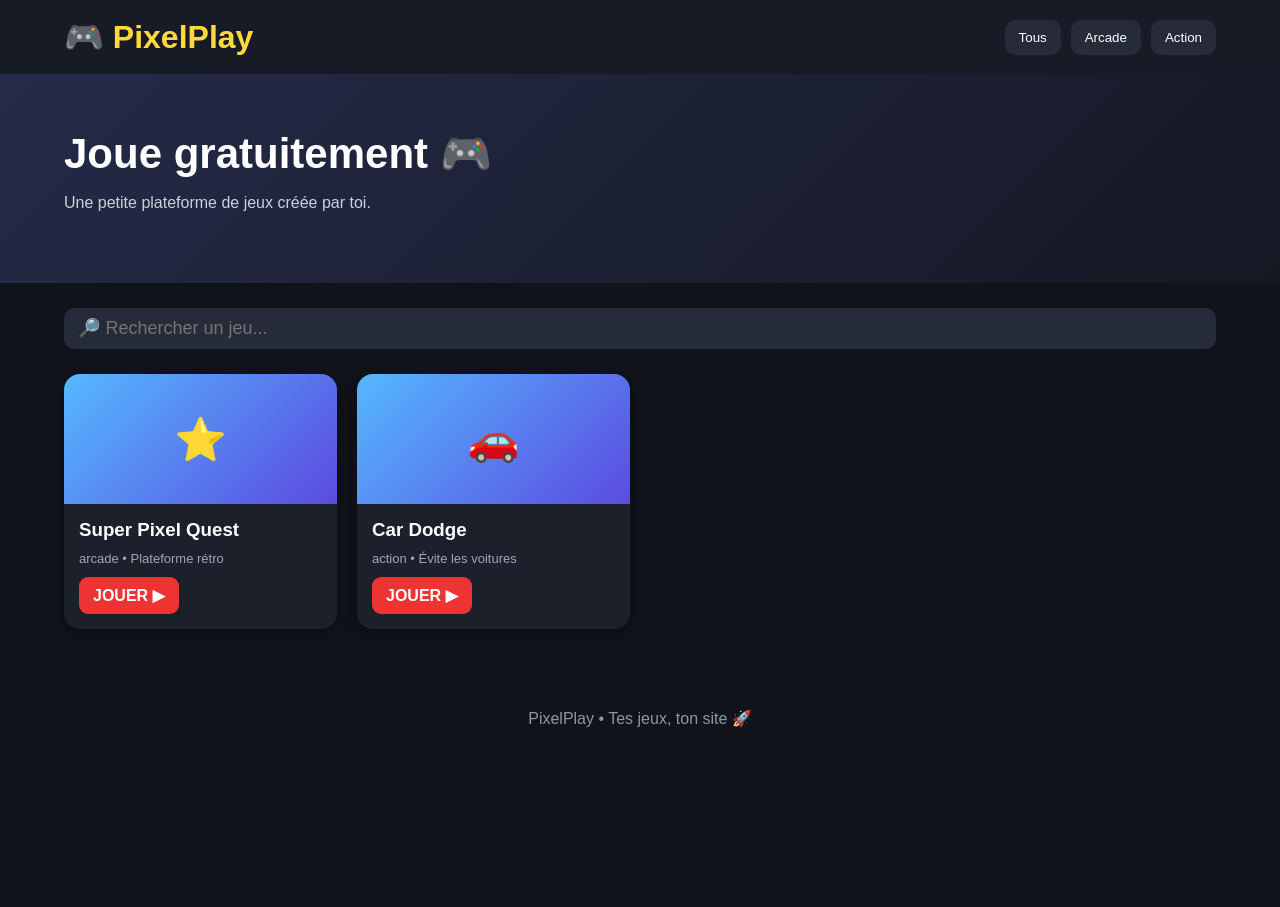
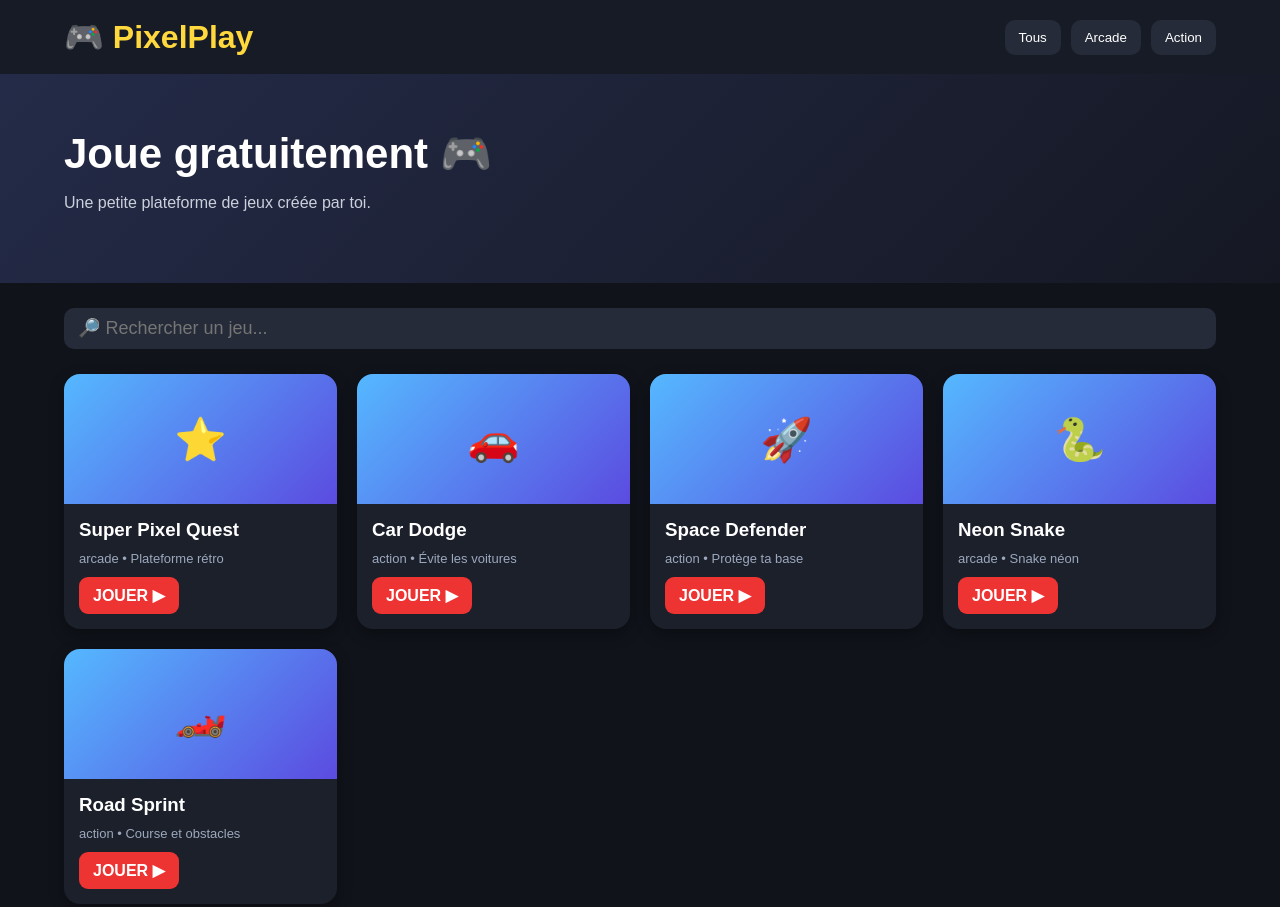
Before and after one commit to lodie82/pixelplay, a plain HTML site: page index.html in a window 1280 px wide. Shown: the top 907 px of the page. Before the commit the page ends 800 px from the top, so only its background shows below. Drawn offline with Linux system fonts and the light colour scheme.

Commit message:
Add new game entries to index.html

```diff
--- a/index.html
+++ b/index.html
@@ -18,6 +18,27 @@ const games=[
     emoji:'🚗',
     url:'jeux/car-dodge/',
     desc:'Évite les voitures'
+  },
+  {
+    name:'Space Defender',
+    cat:'action',
+    emoji:'🚀',
+    url:'jeux/space-defender/',
+    desc:'Protège ta base'
+  },
+  {
+    name:'Neon Snake',
+    cat:'arcade',
+    emoji:'🐍',
+    url:'jeux/neon-snake/',
+    desc:'Snake néon'
+  },
+  {
+    name:'Road Sprint',
+    cat:'action',
+    emoji:'🏎️',
+    url:'jeux/road-sprint/',
+    desc:'Course et obstacles'
   }
 ];
 let current='all';
```
